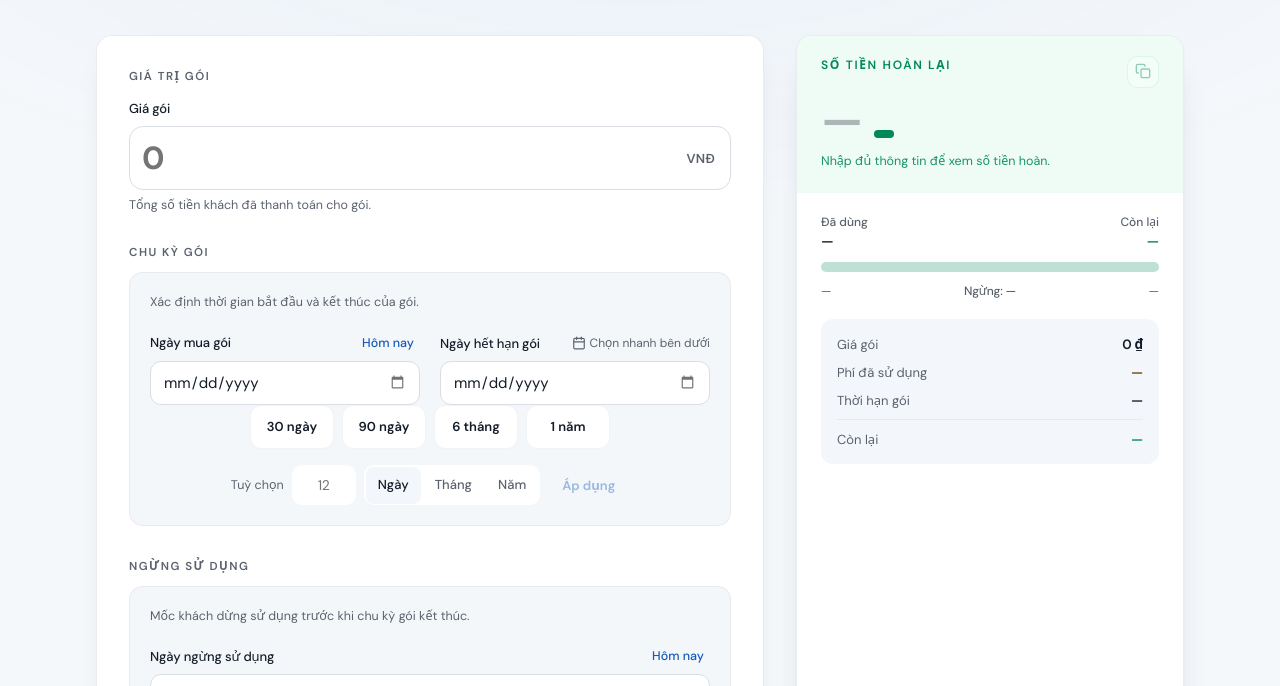
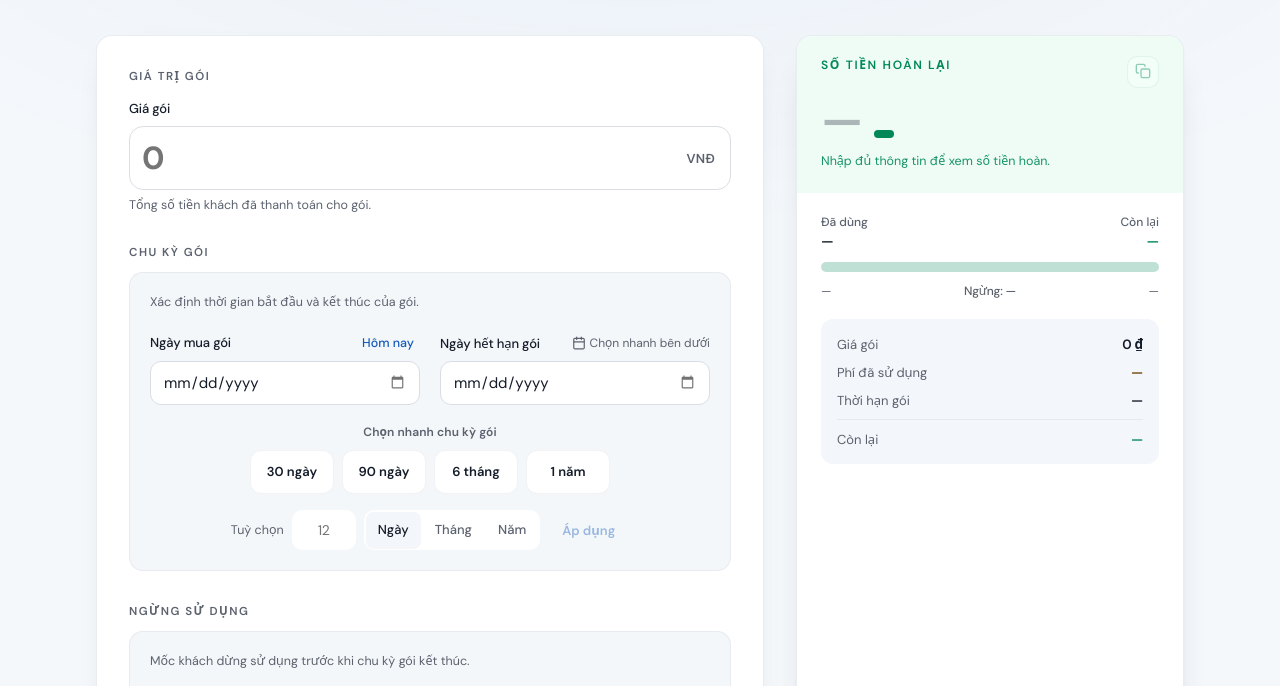
Before and after one commit to HumbleGarli/refund-tool, a plain HTML site: page index.html in a window 1280 px wide. Shown: the part 74-760 px from the top of the page. Drawn offline with Linux system fonts and the light colour scheme.

Commit message:
Add quick cycle note

```diff
--- a/index.html
+++ b/index.html
@@ -103,6 +103,8 @@
                   <p class="error" id="expiry-msg" role="alert" hidden></p>
                 </div>
               </div>
+
+              <p class="date-group-inline-note">Chọn nhanh chu kỳ gói</p>
 
               <div class="presets" id="presets">
                 <button type="button" class="chip" data-days="30" aria-pressed="false">30 ngày</button>
```
